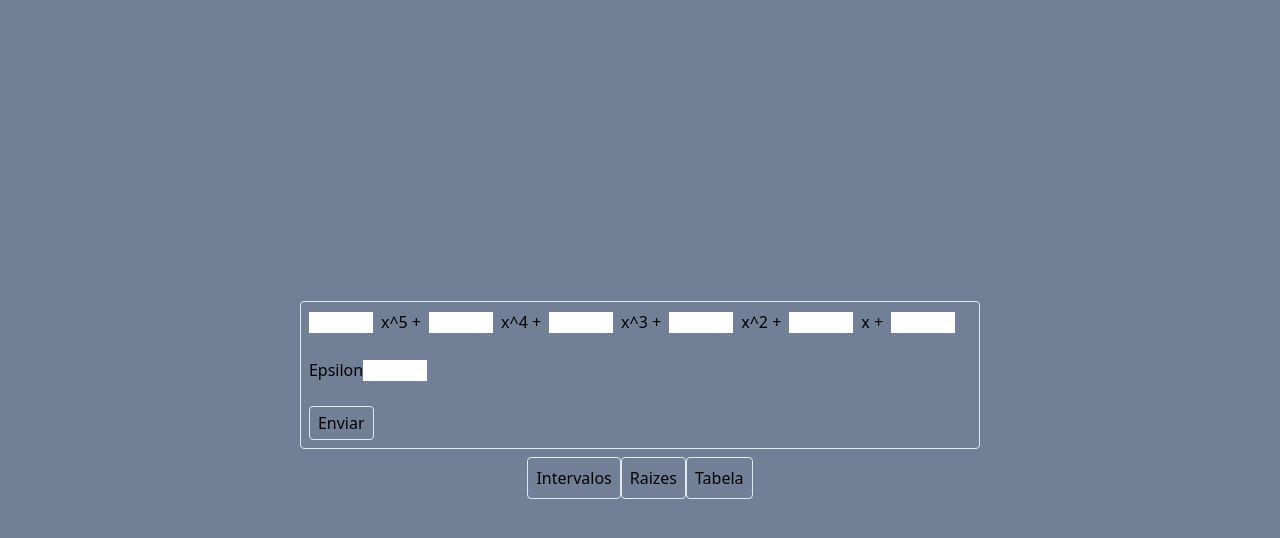
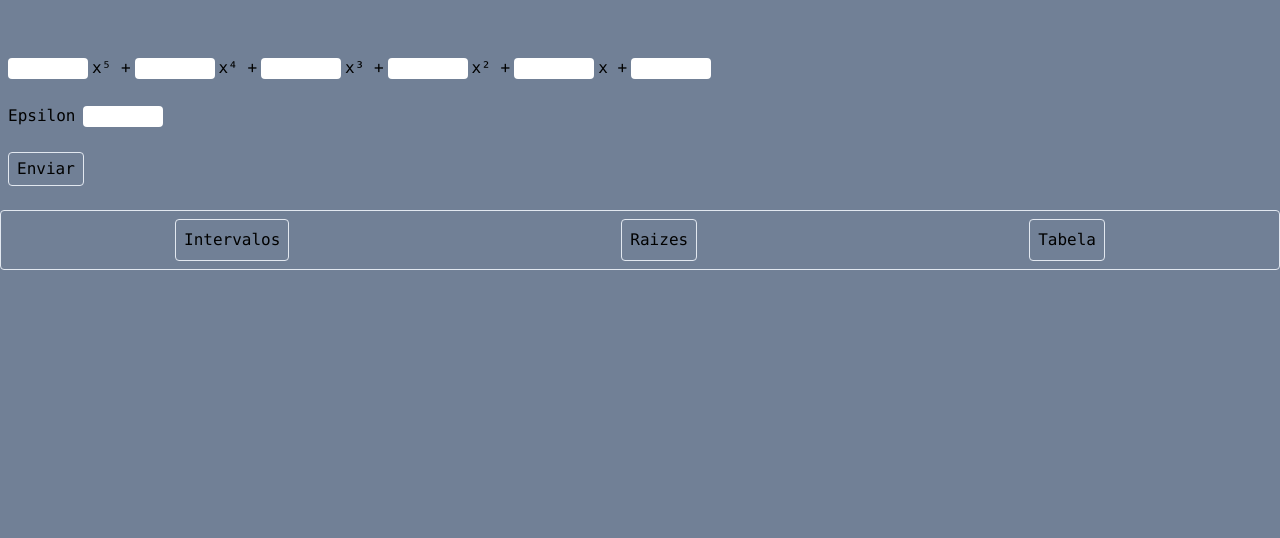
Before and after one commit to williamfuzitani/calculo-numerico-metodo-bisseccao-nao-linear-app, a Vue app: page / in a window 1280 px wide. Shown: the top 538 px of the page. Built offline with nearby package versions, Linux system fonts and the light colour scheme.

Commit message:
fetching data

```diff
--- a/package.json
+++ b/package.json
@@ -9,7 +9,6 @@
     "start": "node server.js"
   },
   "dependencies": {
-    "axios": "^0.19.0",
     "core-js": "^2.6.5",
     "express": "^4.17.1",
     "serve-static": "^1.14.1",
--- a/src/App.vue
+++ b/src/App.vue
@@ -1,116 +1,92 @@
 <template>
-  <div id="app" class="min-h-screen flex flex-col justify-center items-center bg-gray-600">
-    <div class="border rounded">
-      <form @submit.prevent="onSubmit" class="w-full p-2">
+  <div id="app" class="min-h-screen bg-gray-600 font-mono">
+    <div class="container mx-auto pt-12">
+      <div class="flex justify-center">
+        <form @submit.prevent="onSubmit" class="p-2 w-full">
           <div class="flex mb-2">
             <div class="flex items-center">
-            <input v-model="inputX5" class="w-16 px-1 text-sm" type="number">
-            <label class="mx-2">x^5 +</label>
+              <input v-model="inputX5" class="w-20 px-1 text-sm rounded" type="text">
+              <label class="mx-1">x⁵ +</label>
             </div>
             <div class="flex items-center">
-            <input v-model="inputX4" class="w-16 px-1 text-sm" type="number">
-            <label class="mx-2">x^4 +</label>
+              <input v-model="inputX4" class="w-20 px-1 text-sm rounded" type="text">
+              <label class="mx-1">x⁴ +</label>
             </div>
             <div class="flex items-center">
-            <input v-model="inputX3" class="w-16 px-1 text-sm" type="number">
-            <label class="mx-2">x^3 +</label>
+              <input v-model="inputX3" class="w-20 px-1 text-sm rounded" type="text">
+              <label class="mx-1">x³ +</label>
             </div>
             <div class="flex items-center">
-            <input v-model="inputX2" class="w-16 px-1 text-sm" type="number">
-            <label class="mx-2">x^2 +</label>
+              <input v-model="inputX2" class="w-20 px-1 text-sm rounded" type="text">
+              <label class="mx-1">x² +</label>
             </div>
             <div class="flex items-center">
-            <input v-model="inputX1" class="w-16 px-1 text-sm" type="number">
-            <label class="mx-2">x +</label>
+              <input v-model="inputX1" class="w-20 px-1 text-sm rounded" type="text">
+              <label class="mx-1">x +</label>
             </div>
             <div class="flex items-center">
-            <input v-model="inputX" class="w-16 px-1 text-sm" type="number">
-            <label class="mx-2"></label>
+              <input v-model="inputX" class="w-20 px-1 text-sm rounded" type="text">
+              <label class="mx-1"></label>
             </div>
           </div>
           <div class="flex items-center my-6">
-          <label class="">Epsilon</label>
-          <input v-model="epsilon" class="w-16 px-1 text-sm" type="number">
+            <label class="mr-2">Epsilon</label>
+            <input v-model="epsilon" class="w-20 px-1 text-sm rounded" type="text">
           </div>
 
           <button class="border rounded py-1 px-2" type="submit">Enviar</button>
         </form>
       </div>
 
-    <div class="flex items-center justify-around mt-2">
+      <div class="flex items-center justify-around mt-4 border rounded p-2">
         <div class="border rounded p-2">Intervalos</div>
         <div class="border rounded p-2">Raizes</div>
         <div class="border rounded p-2">Tabela</div>
+      </div>
     </div>
 
   </div>
 </template>
 
 <script>
-  import axios from 'axios'
   /* eslint-disable */
   export default {
     name: 'app',
     data() {
       return {
-        inputX5: {
-          type: Number,
-          required: true
-        },
-        inputX4: {
-          type: Number,
-          required: true
-        },
-        inputX3: {
-          type: Number,
-          required: true
-        },
-        inputX2: {
-          type: Number,
-          required: true
-        },
-        inputX1: {
-          type: Number,
-          required: true
-        },
-        inputX: {
-          type: Number,
-          required: true
-        },
-        epsilon: {
-          type: Number,
-          required: true
-        }
+        inputX5: null,
+        inputX4: null,
+        inputX3: null,
+        inputX2: null,
+        inputX1: null,
+        inputX: null,
+        epsilon: null
       }
     },
 
     methods: {
       async onSubmit() {
-        console.log('submit')
         const BASE_URL = 'https://calculo-numerico.herokuapp.com/api/calculo-numerico'
-        let reqData = {
-          inputX5: this.inputX5,
-          inputX4: this.inputX4,
-          inputX3: this.inputX3,
-          inputX2: this.inputX2,
-          inputX1: this.inputX1,
-          inputX: this.inputX,
-          inputEpsilon: this.epsilon
+        const reqBody = {
+          "entradaSeis": this.inputX5,
+          "entradaCinco": this.inputX4,
+          "entradaQuatro": this.inputX3,
+          "entradaTres": this.inputX2,
+          "entradaDois": this.inputX1,
+          "entradaUm": this.inputX,
+          "entradaEpsilon": this.epsilon
+        }
+        const options = {
+          method: "POST",
+          headers: {
+            "Content-Type": "application/json"
+          },
+          body: JSON.stringify(reqBody)
         }
 
-        await axios({
-          method: 'post',
-          url: BASE_URL,
-          headers: {
-            "Content-Type": "application/json",
-            'Access-Control-Allow-Origin' : '*'
-          },
-          body: JSON.stringify(reqData)
-        }).then(function (response) {
-          console.log(response)
-        }).catch(function (error) {
-          console.log(error)
-        })
+        const response = await fetch(BASE_URL, options)
+        const data = await response.json()
+        console.log(data)
       }
 
     }
```
Also changed, not shown: 1 other file (tests, documents, lock files or other folders). Lines whose indentation alone changed are shown as unchanged.
